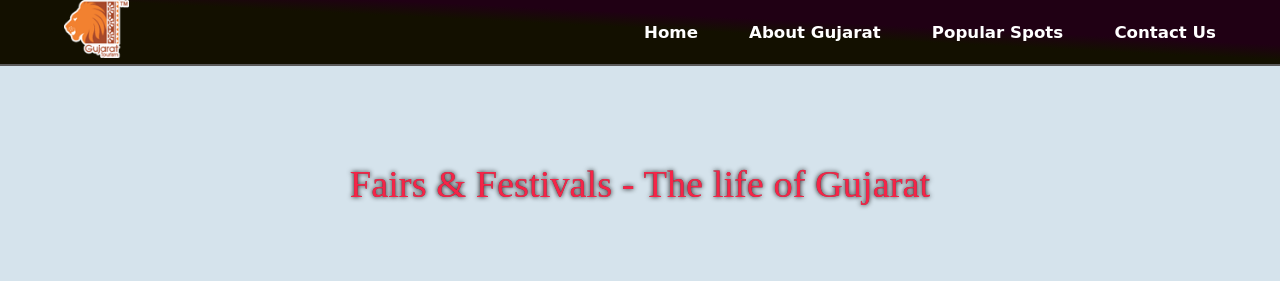
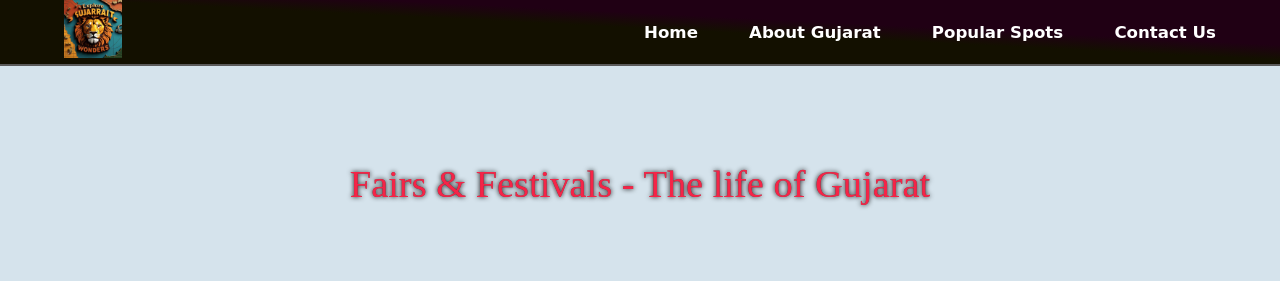
Before and after one commit to prinspatel345/Explore-Gujarat-Wonders, a plain HTML site: page index.html in a window 1280 px wide. Shown: the top 281 px of the page. Drawn offline with Linux system fonts and the light colour scheme.

Commit message:
Update index.html

```diff
--- a/index.html
+++ b/index.html
@@ -5,12 +5,12 @@
     <meta name="viewport" content="width=device-width, initial-scale=1.0">
     <title>Explore Gujarat Wonders</title>
     <link rel="stylesheet" href="index.css">
-    <link rel="shortcut icon" href="asset 0.png">
+    <link rel="shortcut icon" href="aasset 0.jpg">
 </head>
 <body>
     <div id="mainbox">
         <div id="headbox">
-            <div id="logobox"><img id="logo" src="asset 0.png" alt="Tourism"></div>
+            <div id="logobox"><img id="logo" src="aasset 0.jpg" alt="Tourism"></div>
             <div id="menubox">
                 <div class="menu" id="menu1"><a href="#mainbox" class="menua">Home</a></div>
                 <div class="menu" id="menu2"><a href="aboutgujarat.html" class="menua">About Gujarat</a></div>
```
